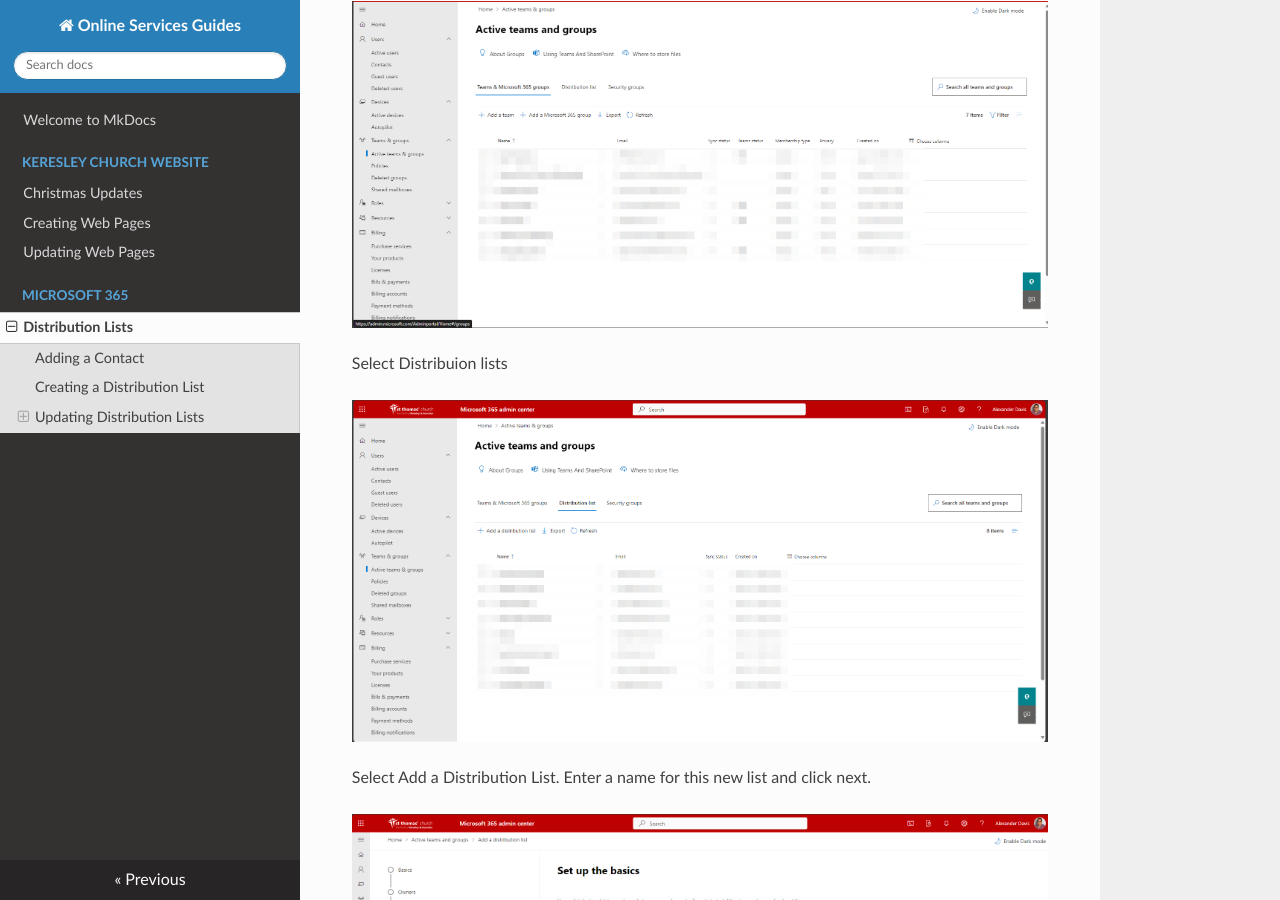
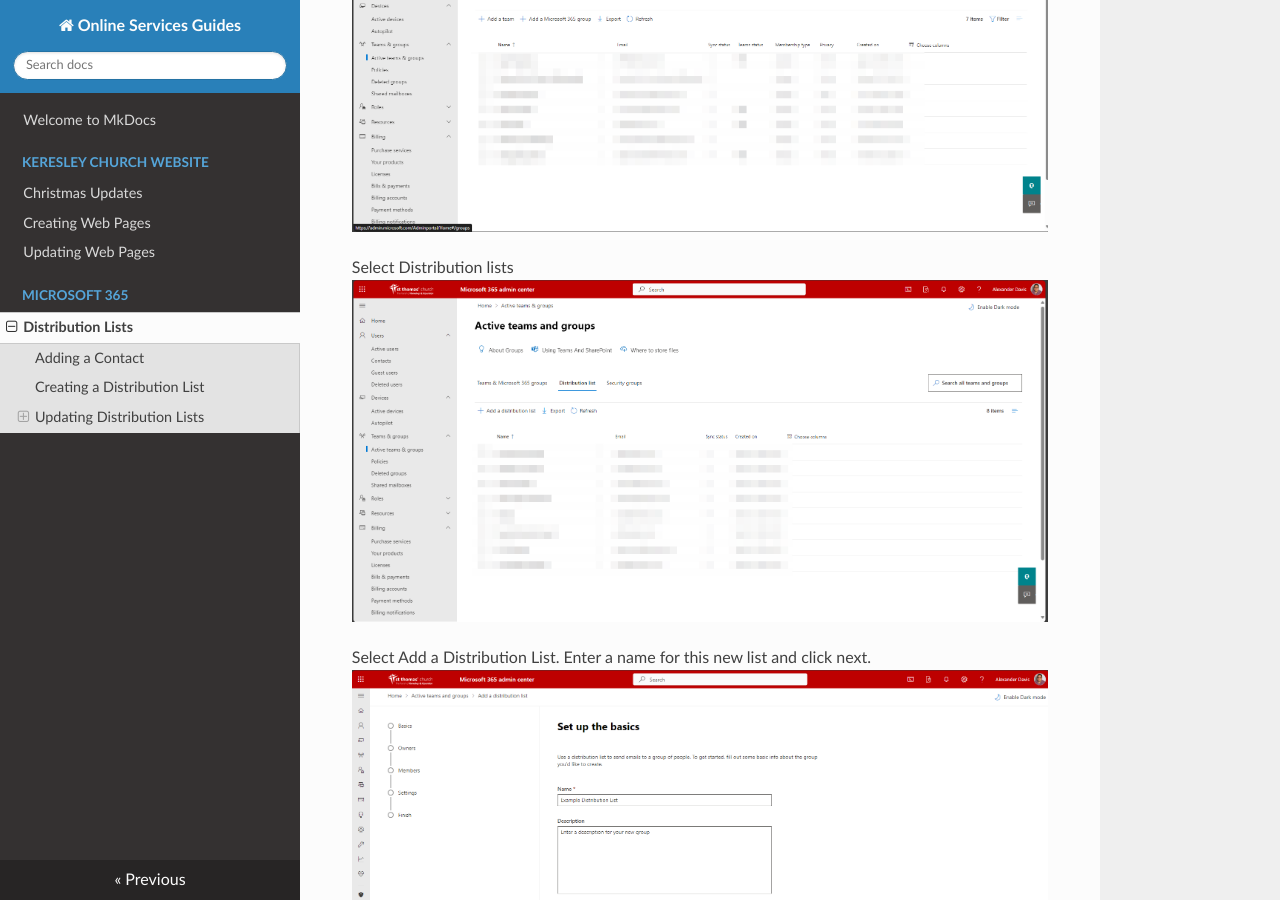
Before and after one commit to MrDavisCSIT/Keresley-Online-Guides, an MkDocs documentation site: the page built from docs/Microsoft 365/Distribution Lists.md, in a window 1280 px wide and 900 px high, scrolled down 2104 px. Built offline with MkDocs 1.6.1, drawn with Linux system fonts in a browser that asks for light colours; nearby versions of some CDN libraries; some of the changed text lies outside the part shown.

Commit message:
Formatting
Fixes to formatting on pages

```diff
--- a/docs/Microsoft 365/Distribution Lists.md
+++ b/docs/Microsoft 365/Distribution Lists.md
@@ -1,96 +1,71 @@
 # Distribution Lists
 ## Adding a Contact
-
 Go to the [Microsoft 365 Admin Centre](https://admin.microsoft.com/Adminportal/Home#/homepage) and under Users select Contacts
-
 ![Microsoft 365 Admin Centre Menu](ms365-users-contacts.png)
 
 This will show you all contacts and their details we hold for them on Microsoft 365.
-
 ![Microsoft 365 Contacts List](contacts-page.png)
 
 Click Add a Contact
-
 ![Add a Contact Form](add-contact-form.png)
 
 Enter the details for this new contact then click on Add at the bottom of the form.
 
 ## Creating a Distribution List
-
 Go to the [Microsoft 365 Admin Centre](https://admin.microsoft.com/Adminportal/Home#/homepage) and under Teams & Groups select Active Teams & Groups
-
 ![Microsoft 365 Admin Teams & Groups](ms365-teams-groups.png)
 
-Select Distribuion lists
-
+Select Distribution lists
 ![Microsoft 365 Admin Distribution Lists](ms365-distribution-lists.png)
 
 Select Add a Distribution List. Enter a name for this new list and click next.
-
 ![Add new Distribution List Name screen](m365-new-distribution-list-name.png)
 
 On the next screen, click Add Owners and add the users who will be able to manage the list. ==You must include Online Services as one of the owners==
-
 ![Add new Distribution List Add Owners screen](m365-new-distribution-list-owners.png)
 
 Click next again, this will take you to the members screen. Click Add Members and select all the users and contacts that should receive emails from this distribution list.
-
 ![Add new Distribution List Add Members screen](m365-new-distribution-list-members.png)
 
 Click next again and enter the email address you wish to use for the distribution list. You can select whether users without a @keresley.church account can email this distribution list.
-
 ![Add new Distribution List Email Address screen](m365-new-distribution-list-email.png)
 
 Click next and review the information and settings you have selected. If all the details are correct, click Create Group.
-
 ![Add new Distribution List Confirm Details screen](m365-new-distribution-list-confirmation.png)
 
 ## Updating Distribution Lists
 ### Adding Someone to a Distribution List
-
 Go to the [Microsoft 365 Admin Centre](https://admin.microsoft.com/Adminportal/Home#/homepage) and under Teams & Groups select Active Teams & Groups
-
 ![Microsoft 365 Admin Teams & Groups](ms365-teams-groups.png)
 
-Select Distribuion lists
-
+Select Distribution lists
 ![Microsoft 365 Admin Distribution Lists](ms365-distribution-lists.png)
 
 Select the list you want to add the person to, this will display a screen similar to the one below.
-
 ![Distribution List Information](m365-distribution-list.png)
 
 Click on Members then View all and manage members
-
 ![Distribution List Owners & Members](m365-distribution-list-members.png)
 
 Click on add members then tick the box next to the user or contact you wish to add to the list then click Add.
-
 ![Distribution List Members](m365-distribution-list-view-members.png)
 ![Distribution List Add Members](m365-distribution-list-add-members.png)
 
 ### Removing Someone from a Distribution List
-
 Go to the [Microsoft 365 Admin Centre](https://admin.microsoft.com/Adminportal/Home#/homepage) and under Teams & Groups select Active Teams & Groups
-
 ![Microsoft 365 Admin Teams & Groups](ms365-teams-groups.png)
 
-Select Distribuion lists
-
+Select Distribution lists
 ![Microsoft 365 Admin Distribution Lists](ms365-distribution-lists.png)
 
 Select the list you want to add the person to, this will display a screen similar to the one below.
-
 ![Distribution List Information](m365-distribution-list.png)
 
 Click on Members then View all and manage members
-
 ![Distribution List Owners & Members](m365-distribution-list-members.png)
 
 Tick the box next to the contact you want to remove then click the three dots to the right of the search members box and click on Remove Members.
-
 ![Distribution List Members](m365-distribution-list-select-members.png)
 
 This will display a confirmation box. Click yes or no and this will remove them and save the distribution list.
-
 ![Remove Member Confirmation](m365-delete-member-confirmation.png)
```
Also changed, not shown: docs/Keresley Church Website/ChristmasUpdates.md (+0 -7 lines), docs/Keresley Church Website/PageCreation.md (+0 -8 lines), docs/Keresley Church Website/PageUpdates.md (+0 -8 lines), site/Keresley Church Website/ChristmasUpdates/index.html, site/Keresley Church Website/PageCreation/index.html, site/Keresley Church Website/PageUpdates/index.html, site/Microsoft 365/Distribution Lists/index.html, site/index.html, site/search/search_index.json, 1 other file.
